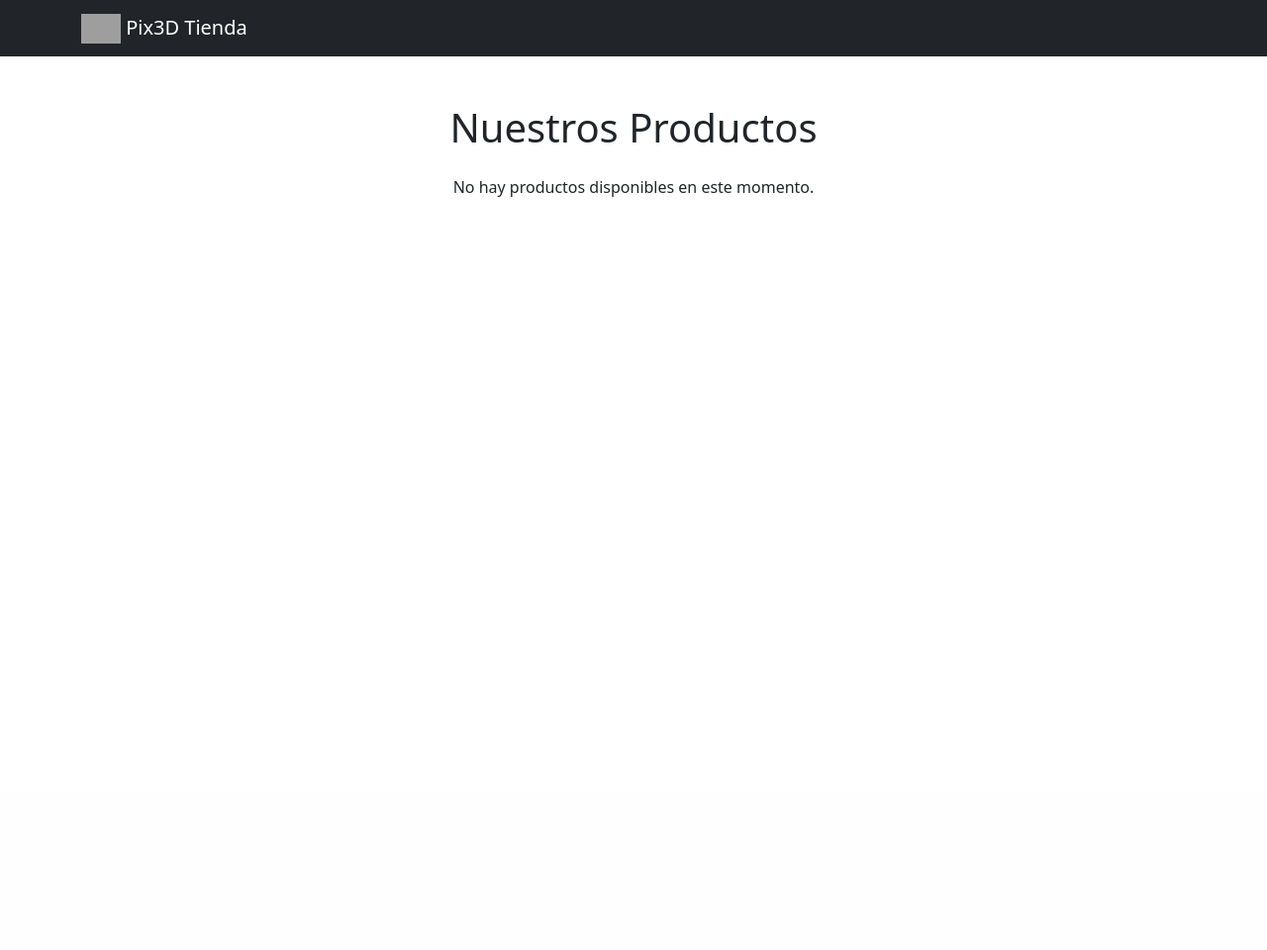
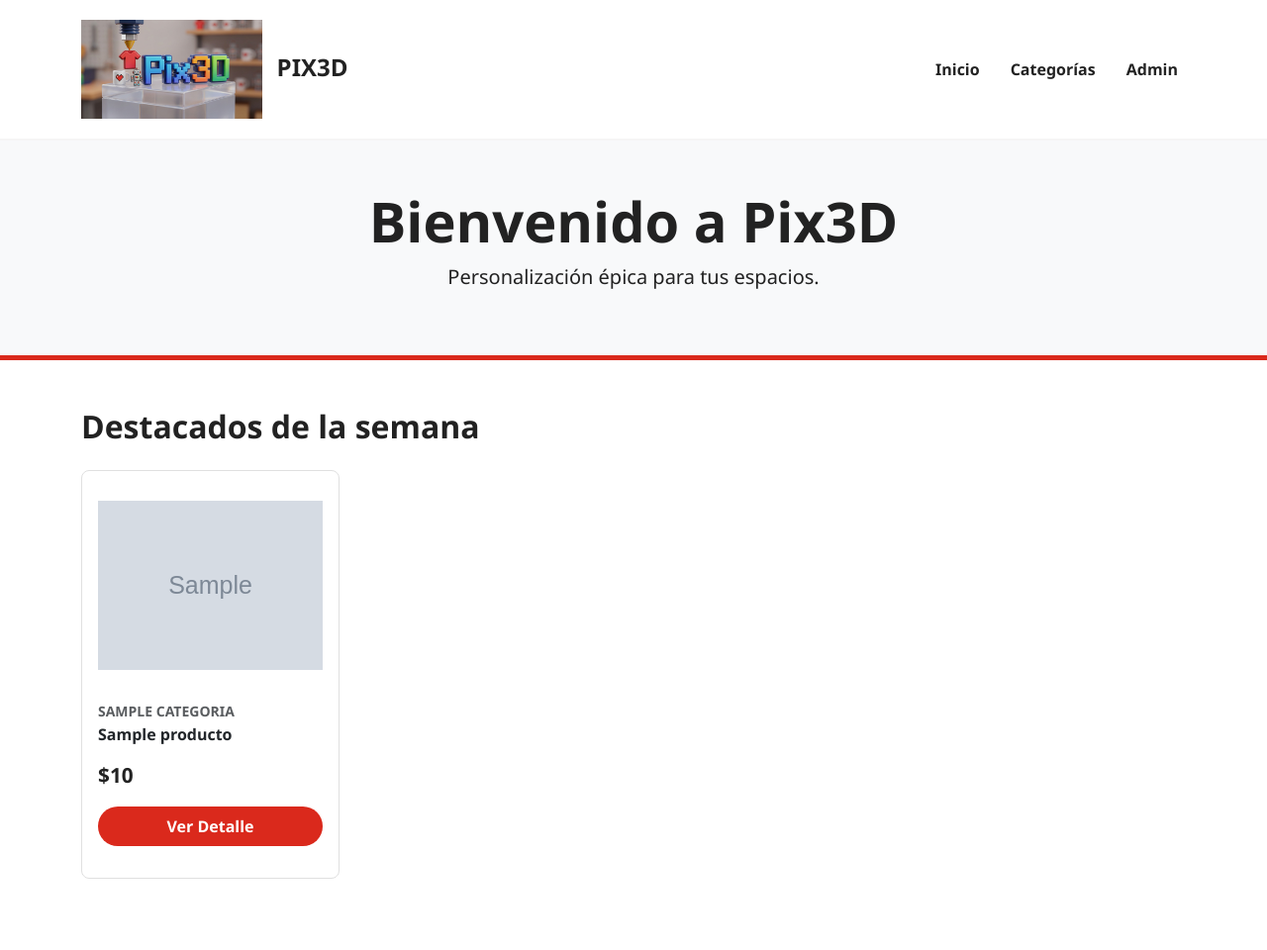
Before and after one commit to Lucho8011/Pix3D, a Django app: page / in a window 1280 px wide. Shown: the whole page at 99% size. Before the commit the page ends 199 px from the top, so only its background shows below. Run offline with Django 5.2, Linux system fonts and the light colour scheme; tables that the repository leaves empty hold one stand-in row (values such as "Sample post"); grey boxes marked "Sample" are stand-in pictures; grey boxes are pictures that could not be loaded.

Commit message:
Diseño, estilo y carga de productos
Mejoras en el diseño y carga de productos

```diff
--- a/static/style.css
+++ b/static/style.css
@@ -1,23 +1,69 @@
+:root {
+    --gs-red: #da291c;
+    --gs-black: #222222;
+    --gs-gray: #f5f5f5;
+}
+
 body {
-    background-color: #f4f6f9;
+    background-color: white;
     font-family: 'Segoe UI', Tahoma, Geneva, Verdana, sans-serif;
+    color: var(--gs-black);
 }
+
+/* 2. Barra de Navegación Limpia */
 .navbar {
-    box-shadow: 0 2px 4px rgba(0, 0, 0, 0.1);
+    background-color: white !important;
+    border-bottom: 2px solid var(--gs-gray);
+    padding: 15px 0;
 }
+
+.navbar-brand {
+    font-weight: 800;
+    font-size: 1.5rem;
+    color: var(--gs-black) !important;
+    text-transform: uppercase;
+}
+
+.nav-link {
+    color: var(--gs-black) !important;
+    font-weight: 600;
+    margin-left: 15px;
+}
+
+.nav-link:hover {
+    color: var(--gs-red) !important;
+}
+
+
 .card-producto {
-    background: white;
-    border-radius: 10px;
-    overflow: hidden;
-    transition: transform 0.3s ease; box-shadow: 0.3s ease;
+    border: 1px solid #e0e0e0;
+    border-radius: 8px;
+    transition: all 0.2s ease-in-out;
+}
+
+.card-producto:hover {
+    border-color: var(--gs-black);
+    transform: translateY(-3px);
+    box-shadow: 0 5px 15px rgba(0,0,0,0.1);
+}
+
+.precio {
+    color: var(--gs-black);
+    font-weight: 900;
+    font-size: 1.3rem;
+}
+
+
+.btn-gamestop {
+    background-color: var(--gs-red);
+    color: white;
+    font-weight: bold;
     border: none;
+    border-radius: 50px;
+    padding: 8px 20px;
 }
-.card-producto:hover {
-    transform: translateY(-5px);
-    box-shadow: 0 10px 20px rgba(0, 0, 0, 0.2);
+
+.btn-gamestop:hover {
+    background-color: #b31b1b;
+    color: white;
 }
-.precio {
-    color: #27ae60;
-    font-weight: bold;
-    font-size: 1.2rem;
-}
--- a/templates/home.html
+++ b/templates/home.html
@@ -1,46 +1,83 @@
-{% load static %} <!DOCTYPE html>
+{% load static %}
+<!DOCTYPE html>
 <html lang="es">
 <head>
     <meta charset="UTF-8">
     <meta name="viewport" content="width=device-width, initial-scale=1.0">
-    <title>Tienda - Pix3D</title>
+    <title>Tienda Pix3D</title>
     <link href="https://cdn.jsdelivr.net/npm/bootstrap@5.3.0/dist/css/bootstrap.min.css" rel="stylesheet">
-    <link rel="stylesheet" href="{% static 'css/style.css' %}">
+    <link rel="stylesheet" href="{% static 'style.css' %}">
 </head>
 <body>
-    <nav class="navbar navbar-expandlg navbar-dark bg-dark mb-5">
+
+    <nav class="navbar navbar-expand-lg navbar-light sticky-top">
         <div class="container">
-            <a class='navbar-brand' href="/">
-                <img src="{% static 'images/logo.png' %}" alt="Pix3D" height="30" class="d-inline-block align-text-top">
-                Pix3D Tienda
+            <a class="navbar-brand" href="/">
+                <img src="{% static 'images/Logo.jpg' %}" alt="Pix3D" height="100" class="d-inline-block align-text-center me-2">
+                Pix3D
             </a>
+
+            <button class="navbar-toggler" type="button" data-bs-toggle="collapse" data-bs-target="#navbarNav">
+                <span class="navbar-toggler-icon"></span>
+            </button>
+
+            <div class="collapse navbar-collapse" id="navbarNav">
+                <ul class="navbar-nav ms-auto">
+                    <li class="nav-item"><a class="nav-link" href="/">Inicio</a></li>
+                    <li class="nav-item"><a class="nav-link" href="#">Categorías</a></li>
+                    <li class="nav-item"><a class="nav-link" href="/admin">Admin</a></li>
+                </ul>
+            </div>
         </div>
     </nav>
+
+    <div class="container-fluid bg-light py-5 mb-5 text-center" style="border-bottom: 5px solid #da291c;">
         <div class="container">
-                <h1 class="text-center mb-4">Nuestros Productos</h1>
+            <h1 class="display-4 fw-bold">Bienvenido a Pix3D</h1>
+            <p class="lead">Personalización épica para tus espacios.</p>
+        </div>
+    </div>
+
+    <div class="container mb-5">
+        <h2 class="fw-bold mb-4">Destacados de la semana</h2>
 
         <div class="row">
-                    {% for p in products %}
-                    <div class="col-md-4 mb-4">
-                        <div class="card h-100">
+            {% for p in productos %}
+            <div class="col-md-3 mb-4">
+
+                <div class="card card-producto h-100 p-3">
+
+                    <div style="height: 200px; overflow: hidden; display: flex; align-items: center; justify-content: center;">
                         {% if p.imagen_1 %}
-                            <img src="{{ p.imagen_1.url }}" class="card-img-top" style="height: 200px; object-fit: cover;">
+                            <img src="{{ p.imagen_1.url }}" class="img-fluid" style="max-height: 100%; object-fit: contain;">
                         {% else %}
-                            <div class="bg-secundary text_white p-5 text-center">Sin fotos</div>
+                            <div class="text-muted">Sin imagen</div>
                         {% endif %}
+                    </div>
 
-                            <div class="card-body">
-                                h5 class="card-title">{{ p.nombre }}</h5>
-                                <p class="text-success fw-bold">${{ p.precio_base }}</p>
-                                <p>{{ p.descripcion }}</p>
-                                <button class="btn btn-primary w-100">Ver mas</button>
+                    <div class="card-body px-0">
+                        <p class="text-uppercase text-muted small fw-bold mb-1">{{ p.categoria }}</p>
+
+                        <h6 class="card-title fw-bold text-truncate">{{ p.nombre }}</h6>
+
+                        <div class="d-flex justify-content-between align-items-center mt-3">
+                            <span class="precio">${{ p.precio_base }}</span>
+                        </div>
+
+                        <a href="#" class="btn btn-gamestop w-100 mt-3">Ver Detalle</a>
                     </div>
                 </div>
+
             </div>
             {% empty %}
-                        <p class="text-center">No hay productos disponibles en este momento.</p>
+                <div class="col-12 text-center py-5">
+                    <h3 class="text-muted">Aún no hay stock disponible.</h3>
+                </div>
             {% endfor %}
         </div>
     </div>
+
+    <script src="https://cdn.jsdelivr.net/npm/bootstrap@5.3.0/dist/js/bootstrap.bundle.min.js"></script>
+
 </body>
 </html>
```
Also changed, not shown: static/images/Logo.jpg (added). Lines whose indentation alone changed are shown as unchanged.
